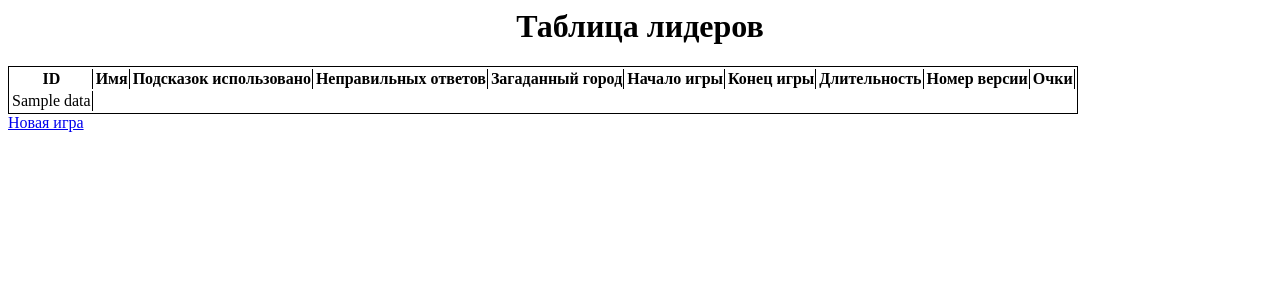
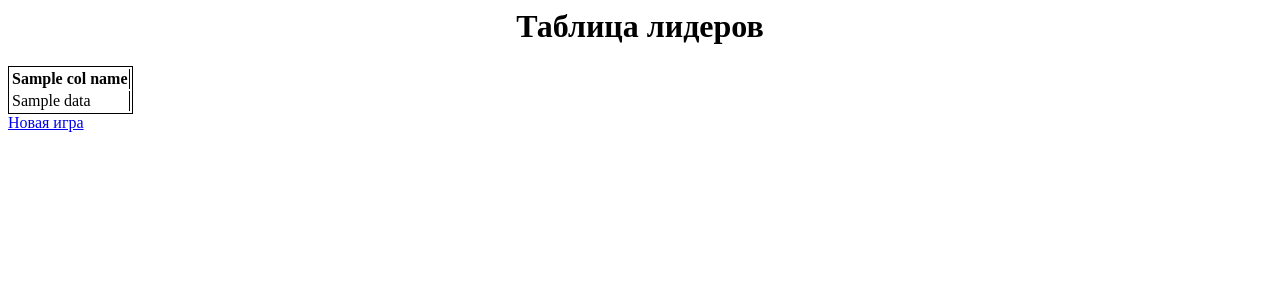
Before and after one commit to groomyjohny/City-Guesser, a Flask app: template templates/leaderboard.html in a window 1280 px wide. Shown: the top 300 px of the page. Run offline with Flask 2, Linux system fonts and the light colour scheme; the template is opened without the code that fills it: most values are stand-ins (such as "Sample title", 1, 10 or a date in 2020).

Commit message:
Changed leaderboard.html template to get column names from the server

```diff
--- a/templates/leaderboard.html
+++ b/templates/leaderboard.html
@@ -9,16 +9,10 @@
 </style>
 <h1 style="text-align: center;">Таблица лидеров</h1>
 <table id="leaderboard-table">
-    <th>ID</th>
-    <th>Имя</th>
-    <th>Подсказок использовано</th>
-    <th>Неправильных ответов</th>
-    <th>Загаданный город</th>
-    <th>Начало игры</th>
-    <th>Конец игры</th>
-    <th>Длительность</th>
-    <th>Номер версии</th>
-    <th>Очки</th>
+    {% for el in colNames %}
+        <th>{{el}}</th>
+    {% endfor %}
+
     {% for el in data %}
         <tr>
             {% for el2 in el %}
```
